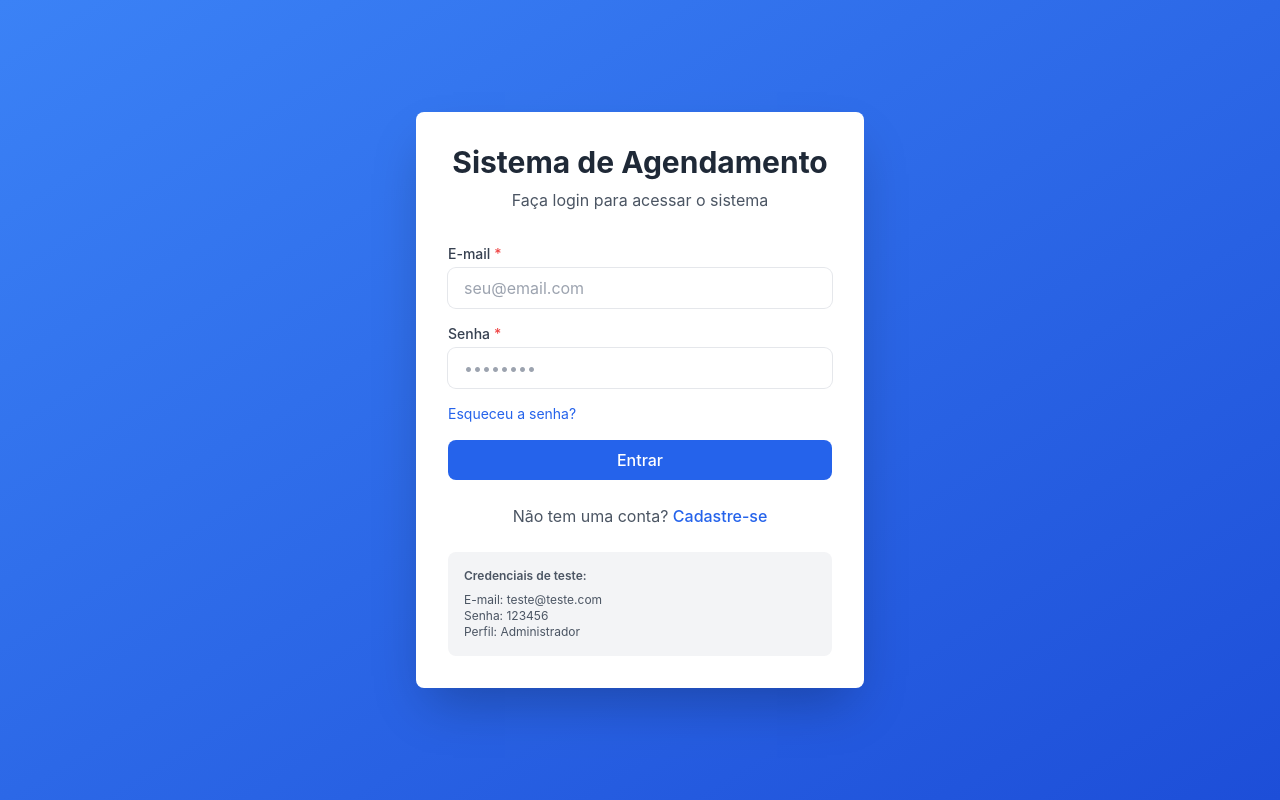
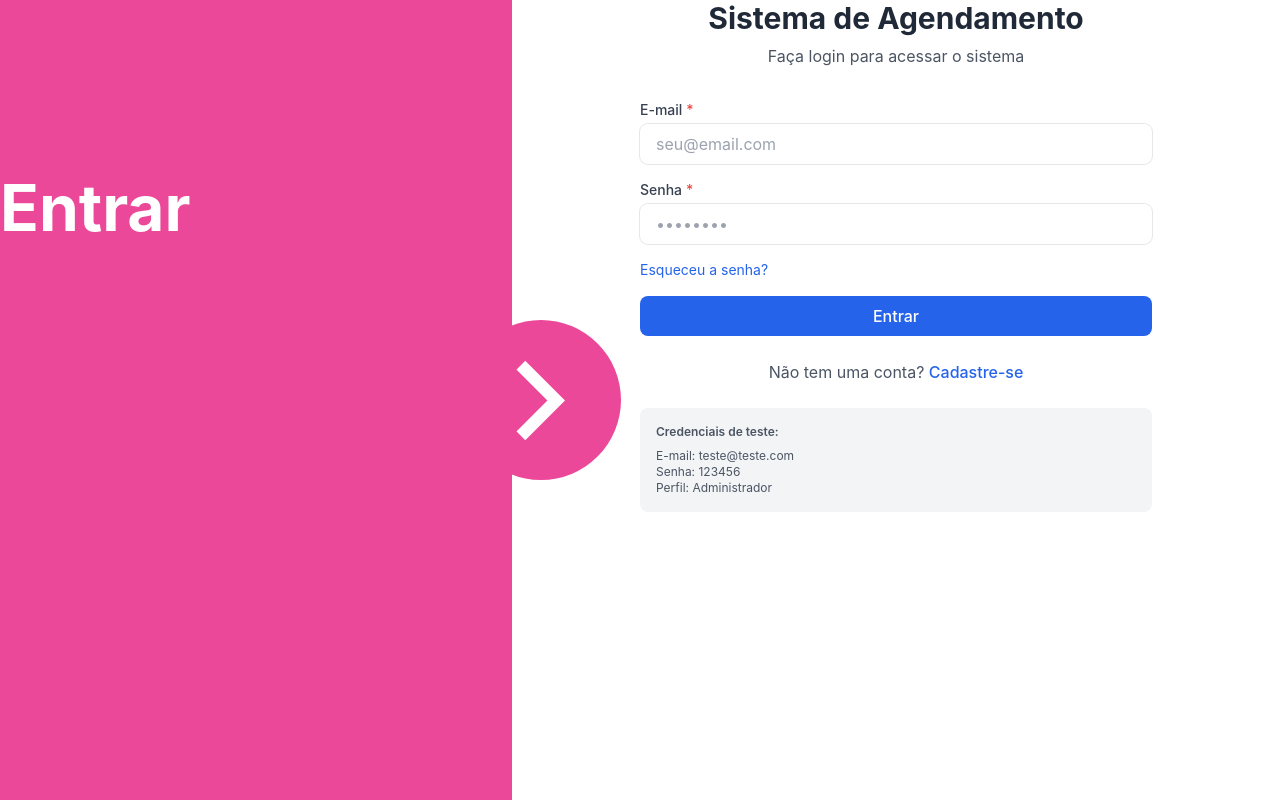
Before and after one commit to MayzaTunni/agenda-react-2025, a React app: page /login in a window 1280 px wide. Built offline with nearby package versions, Linux system fonts and the light colour scheme; the HTML template or start-up script is replaced by a standard one.

Commit message:
Adiciona a biblioteca remixicon e atualiza o estilo da página de login para incluir novos elementos visuais. Modifica package.json e package-lock.json para incluir a nova dependência.

```diff
--- a/package.json
+++ b/package.json
@@ -19,6 +19,7 @@
     "react-hook-form": "^7.63.0",
     "react-router-dom": "^6.30.1",
     "react-toastify": "^11.0.5",
+    "remixicon": "^4.6.0",
     "yup": "^1.7.1"
   },
   "devDependencies": {
--- a/src/pages/Auth/Login.jsx
+++ b/src/pages/Auth/Login.jsx
@@ -5,6 +5,7 @@ import { useAuth } from '../../hooks/useAuth';
 import { loginSchema } from '../../utils/validators';
 import FormInput from '../../components/FormInput';
 import { toast } from 'react-toastify';
+import 'remixicon/fonts/remixicon.css';
 
 const Login = () => {
   const navigate = useNavigate();
@@ -29,8 +30,14 @@ const Login = () => {
   };
 
   return (
-    <div className="min-h-screen bg-gradient-to-br from-primary-500 to-primary-700 flex items-center justify-center p-4">
-      <div className="max-w-md w-full bg-white rounded-lg shadow-2xl p-8">
+    <div className="h-[100vh] w-[100vw] flex flex-row items-center justify-center">
+      <div className='h-full bg-pink-500 w-[40vw] shadow-r-lg relative'>
+        <div className='h-40 w-40 bg-pink-500 rounded-full relative top-1/2 ml-[90%] -translate-y-1/2 flex items-center justify-center'>
+          <i className="ri-arrow-right-s-line text-white text-[150px]" />
+        </div>
+        <div><p className='text-white text-[64px] font-bold'>Entrar</p> </div>
+      </div>
+      <div className="h-full bg-white w-[60vw] px-32">
         <div className="text-center mb-8">
           <h1 className="text-3xl font-bold text-gray-800 mb-2">
             Sistema de Agendamento
```
Also changed, not shown: 1 other file (tests, documents, lock files or other folders).
